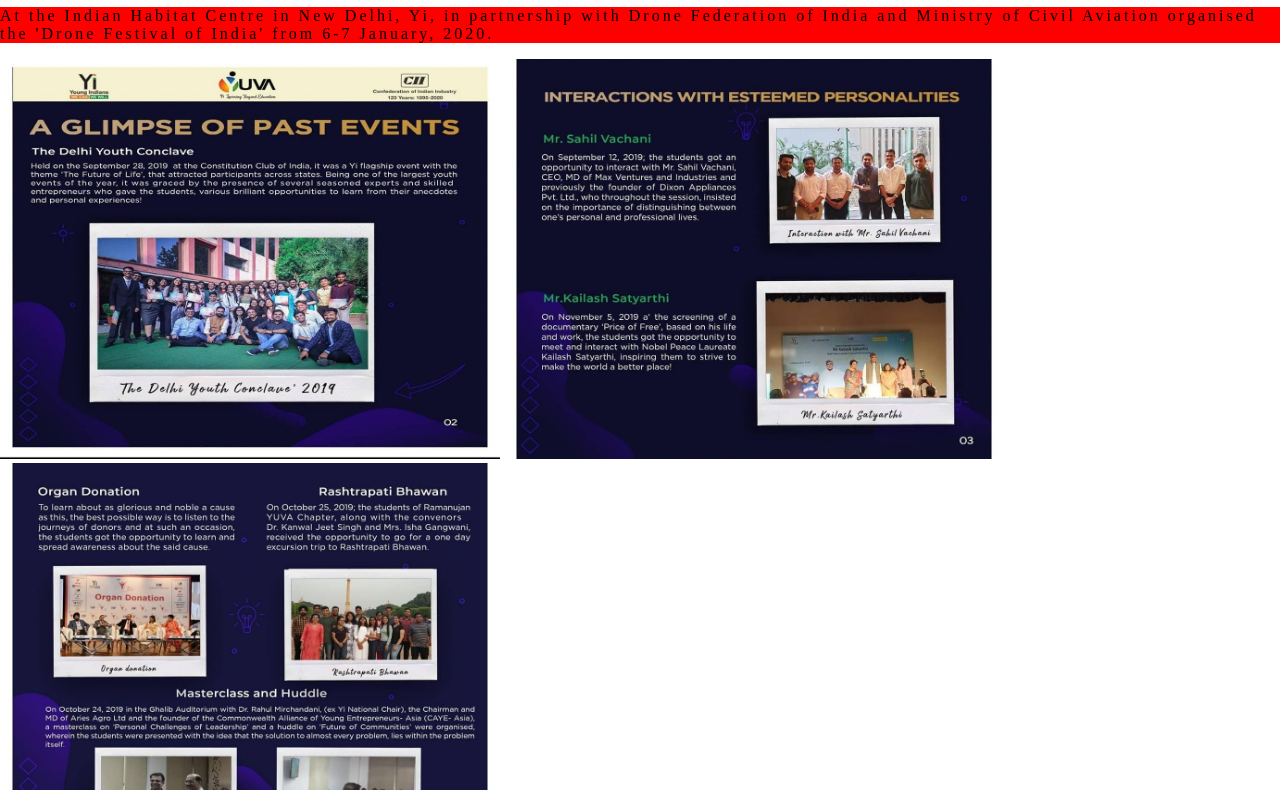
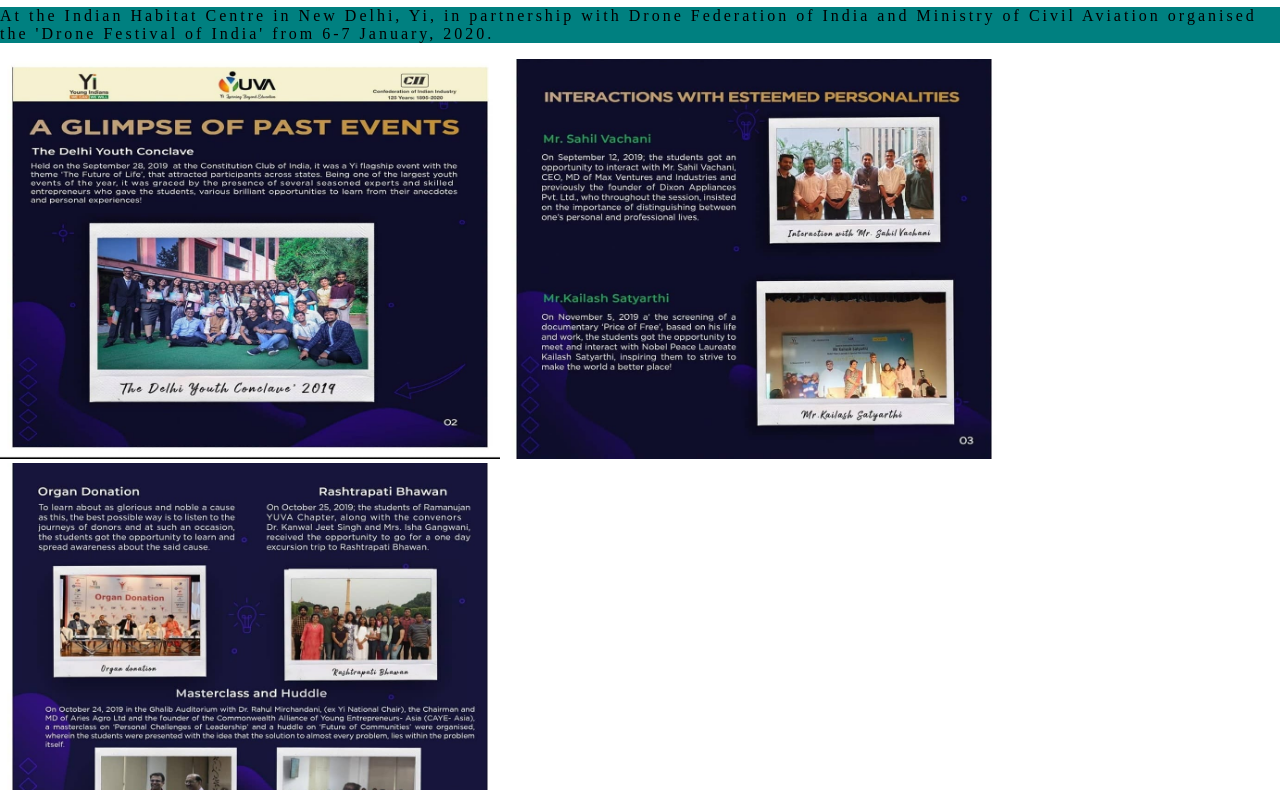
Before and after one commit to stark1ndustr1es/assignment, a plain HTML site: page Events.html in a window 1280 px wide. Shown: the part 91-881 px from the top of the page. Drawn offline with Linux system fonts and the light colour scheme.

Commit message:
Update Events.html

```diff
--- a/Events.html
+++ b/Events.html
@@ -84,7 +84,7 @@ a {
     <br>
 <h1 style="background-color:dodgerblue;">EVENTS</h1>
 
-<p style="background-color:Red;">
+<p style="background-color:teal;">
 At the Indian Habitat Centre in New Delhi, Yi, in partnership with Drone Federation of India and Ministry of Civil Aviation organised the 'Drone Festival of India' from 6-7 January, 2020.
 </p>
 
```
